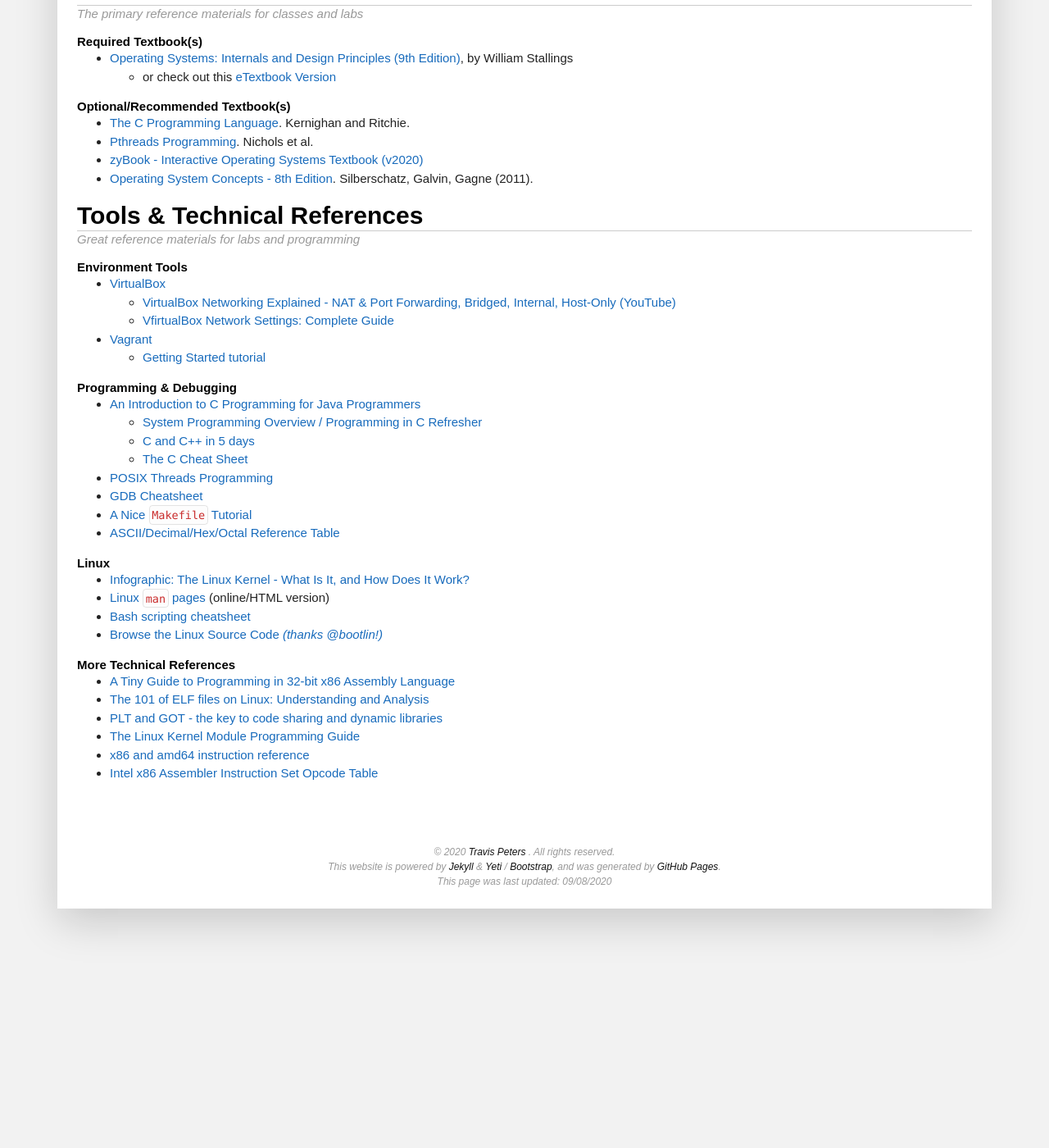
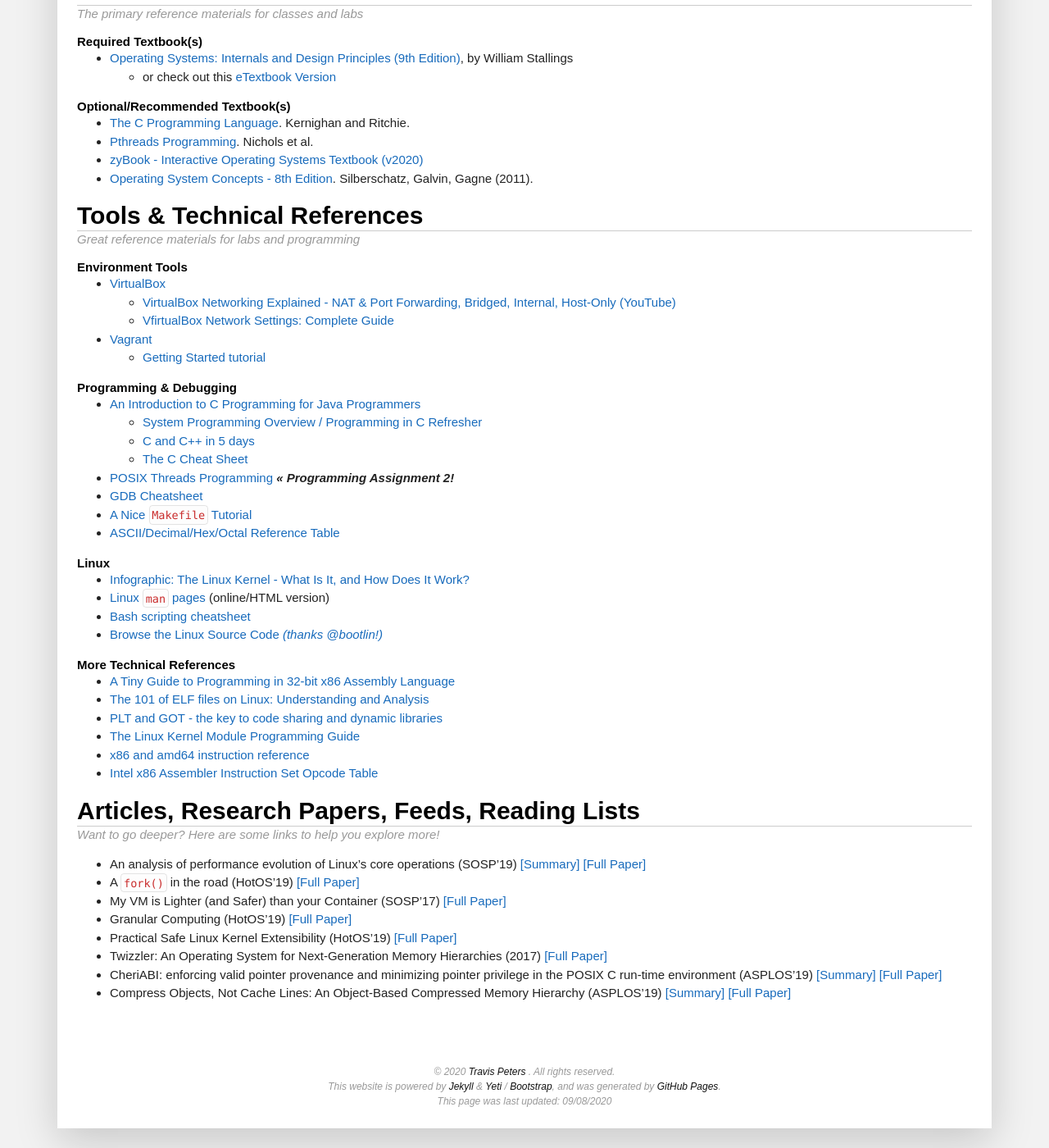
Before and after one commit to traviswpeters/cs460-2020-fall, a Jekyll site: the page built from resources.md, in a window 1280 px wide and 1400 px high, scrolled down 415 px. Shown: the whole window at 82% size. Built offline with Jekyll 4.4.1, drawn with Linux system fonts in a browser that asks for light colours; nearby versions of some CDN libraries; some web fonts are replaced; comment, search, counter and statistics services are not loaded.

Commit message:
add some papers and update 'call out' for pa2 resource

```diff
--- a/resources.md
+++ b/resources.md
@@ -44,7 +44,7 @@
   - [System Programming Overview / Programming in C Refresher](http://www.lysator.liu.se/c/bwk-tutor.html)
   - [C and C++ in 5 days]({{site.data.settings.reading}}/C-in-5-days.pdf)
   - [The C Cheat Sheet](files/the-C-cheat-sheet.pdf)
-- [POSIX Threads Programming](https://computing.llnl.gov/tutorials/pthreads/)
+- [POSIX Threads Programming](https://computing.llnl.gov/tutorials/pthreads/) _**<< Programming Assignment 2!**_
 - [GDB Cheatsheet](https://darkdust.net/files/GDB%20Cheat%20Sheet.pdf)
 - [A Nice `Makefile` Tutorial](https://gist.github.com/isaacs/62a2d1825d04437c6f08)
 - [ASCII/Decimal/Hex/Octal Reference Table](https://i.stack.imgur.com/mij6M.jpg)
@@ -63,7 +63,27 @@
 - [x86 and amd64 instruction reference](https://www.felixcloutier.com/x86/)
 - [Intel x86 Assembler Instruction Set Opcode Table](http://sparksandflames.com/files/x86InstructionChart.html)
 
-<!-- ## Articles, Research Papers, Feeds, Reading Lists -->
-<!-- {:.titletext} -->
-<!-- Where you might find other helpful and/or interesting information -->
-<!-- {:.subtitletext} -->
+## Articles, Research Papers, Feeds, Reading Lists
+{:.titletext}
+Want to go deeper? Here are some links to help you explore more!
+{:.subtitletext}
+
+ - An analysis of performance evolution of Linux’s core operations (SOSP'19)
+  [[Summary]](https://blog.acolyer.org/2019/11/04/an-analysis-of-performance-evolution-of-linuxs-core-operations/)
+  [[Full Paper]](https://dl.acm.org/doi/10.1145/3341301.3359640)
+- A `fork()` in the road (HotOS'19)
+  [[Full Paper]](https://www.microsoft.com/en-us/research/uploads/prod/2019/04/fork-hotos19.pdf)
+- My VM is Lighter (and Safer) than your Container (SOSP'17)
+  [[Full Paper]](https://dl.acm.org/citation.cfm?id=3132763)
+- Granular Computing (HotOS'19)
+  [[Full Paper]](https://dl.acm.org/citation.cfm?id=3321447)
+- Practical Safe Linux Kernel Extensibility (HotOS'19)
+  [[Full Paper]](https://dl.acm.org/citation.cfm?id=3321429)
+- Twizzler: An Operating System for Next-Generation Memory Hierarchies (2017)
+  [[Full Paper]](https://www.ssrc.ucsc.edu/pub/bittman-ssrctr-17-01.html)
+- CheriABI: enforcing valid pointer provenance and minimizing pointer privilege in the POSIX C run-time environment (ASPLOS'19)
+  [[Summary]](https://blog.acolyer.org/2019/05/28/cheri-abi/)
+  [[Full Paper]](https://www.cl.cam.ac.uk/research/security/ctsrd/pdfs/201904-asplos-cheriabi.pdf)
+- Compress Objects, Not Cache Lines: An Object-Based Compressed Memory Hierarchy (ASPLOS'19)
+  [[Summary]](https://blog.acolyer.org/2019/05/24/zippads/)
+  [[Full Paper]](https://people.csail.mit.edu/poantsai/papers/2019.zippads.asplos.pdf)
```
